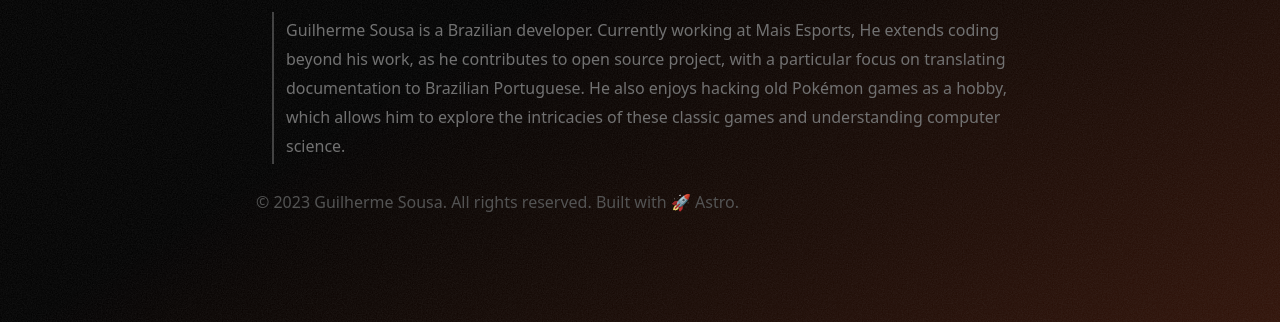
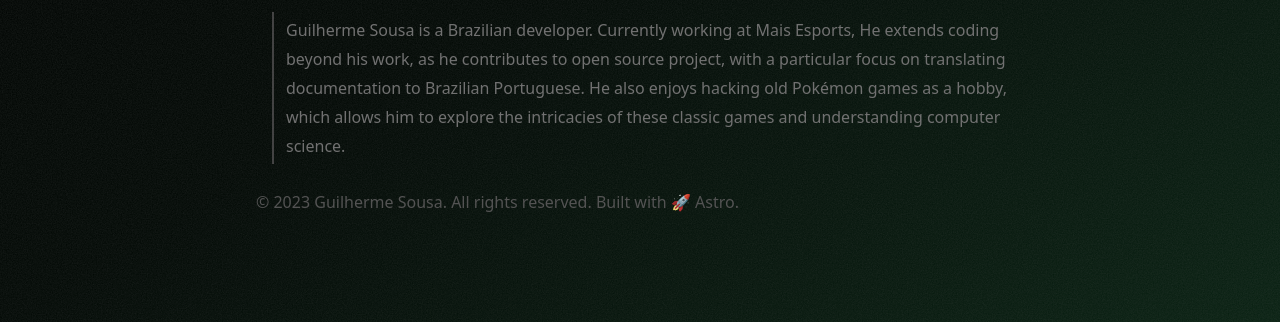
Before and after one commit to guilherssousa/guilherssousa.dev, an Astro site: page / in a window 1280 px wide. Shown: the part 478-800 px from the top of the page. Built offline with nearby package versions, Linux system fonts and the light colour scheme; Astro itself is replaced by a stand-in of ours; a web font is replaced by a local one.

Commit message:
change background color

```diff
--- a/src/styles/global.css
+++ b/src/styles/global.css
@@ -40,5 +40,5 @@ a:not(.link) {
 }
 
 .gradient {
-  @apply from-black via-black to-orange-900/40 bg-black;
+  @apply from-black via-green-900/10 to-green-900/40 bg-black;
 }
```
